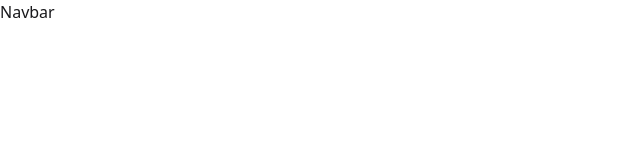
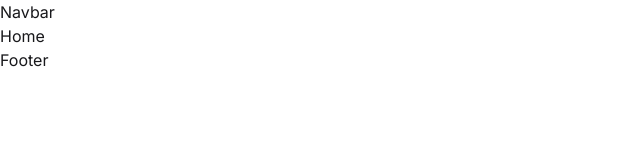
Before and after one commit to siddikur-dev/hero-store, a React (Vite) app: page / in a window 1280 px wide. Shown: the top 160 px of the page, without its empty margins (0-640 px from the left). Built offline with nearby package versions, Linux system fonts and the light colour scheme.

Commit message:
error page designed

```diff
--- a/package.json
+++ b/package.json
@@ -13,6 +13,7 @@
     "@tailwindcss/vite": "^4.1.14",
     "react": "^19.1.1",
     "react-dom": "^19.1.1",
+    "react-icons": "^5.5.0",
     "react-router": "^7.9.3",
     "tailwindcss": "^4.1.14"
   },
--- /dev/null
+++ b/src/Components/Button/Button.jsx
@@ -0,0 +1,15 @@
+import React from "react";
+
+const Button = ({ children, onClick, type = "button", className = "" }) => {
+  return (
+    <button
+      type={type}
+      onClick={onClick}
+      className={`bg-gradient-to-br from-[#632EE3] to-[#9F62F2] text-white px-6 py-2 rounded-lg font-semibold hover:opacity-90 transition duration-200 ${className} cursor-pointer`}
+    >
+      {children}
+    </button>
+  );
+};
+
+export default Button;
--- /dev/null
+++ b/src/Components/Footer/Footer.jsx
@@ -0,0 +1,11 @@
+import React from 'react';
+
+const Footer = () => {
+    return (
+        <div>
+            Footer
+        </div>
+    );
+};
+
+export default Footer;
--- /dev/null
+++ b/src/Pages/ErrorPage.jsx
@@ -0,0 +1,24 @@
+import React from "react";
+// import { useRouteError } from "react-router";
+import Navbar from "../Components/Navbar/Navbar";
+import Footer from "../Components/Footer/Footer";
+import errorImage from "../assets/error-404.png";
+import Button from "../Components/Button/Button";
+const ErrorPage = () => {
+  //   const error = useRouteError();
+  return (
+    <>
+      <Navbar />
+      <div className=" my-12  space-y-7">
+        <img className="mx-auto w-[350px]" src={errorImage} alt="" />
+        <div className="text-center space-y-7">
+          <h1 className="font-bold text-4xl">Oops, page not found!</h1>
+          <Button>Go Back!</Button>
+        </div>
+      </div>
+      <Footer />
+    </>
+  );
+};
+
+export default ErrorPage;
--- /dev/null
+++ b/src/Pages/Home.jsx
@@ -0,0 +1,11 @@
+import React from 'react';
+
+const Home = () => {
+    return (
+        <div>
+            Home
+        </div>
+    );
+};
+
+export default Home;
--- /dev/null
+++ b/src/Root/Root.jsx
@@ -0,0 +1,16 @@
+import React from "react";
+import Navbar from "../Components/Navbar/Navbar";
+import { Outlet } from "react-router";
+import Footer from "../Components/Footer/Footer";
+
+const Root = () => {
+  return (
+    <div className="flex flex-col min-h-screen">
+      <Navbar></Navbar>
+      <Outlet className="max-w-screen-xl mx-auto w-full px-4 md:px-8 lg:px-12 py-4 md:py-8 lg:py-12 flex-1"></Outlet>
+      <Footer></Footer>
+    </div>
+  );
+};
+
+export default Root;
--- a/src/Router/router.jsx
+++ b/src/Router/router.jsx
@@ -1,10 +1,21 @@
 import React from "react";
 import { createBrowserRouter } from "react-router";
 import Navbar from "../Components/Navbar/Navbar";
+import Root from "../Root/Root";
+import ErrorPage from "../Pages/ErrorPage";
+import Home from "../Pages/Home";
 
 export const router = createBrowserRouter([
   {
     path: "/",
-    Component: Navbar,
+    Component: Root,
+    hydrateFallbackElement: <p>Loading...</p>,
+    errorElement: <ErrorPage></ErrorPage>,
+    children: [
+      {
+        index: true,
+        Component: Home,
+      },
+    ],
   },
 ]);
--- a/src/index.css
+++ b/src/index.css
@@ -1,3 +1,9 @@
+@import url('https://fonts.googleapis.com/css2?family=Inter:ital,opsz,wght@0,14..32,100..900;1,14..32,100..900&display=swap');
+
+* {
+    font-family: "Inter", sans-serif;
+
+}
 
 @import "tailwindcss";
 @plugin "daisyui";
```
Also changed, not shown: 1 other file (tests, documents, lock files or other folders).
